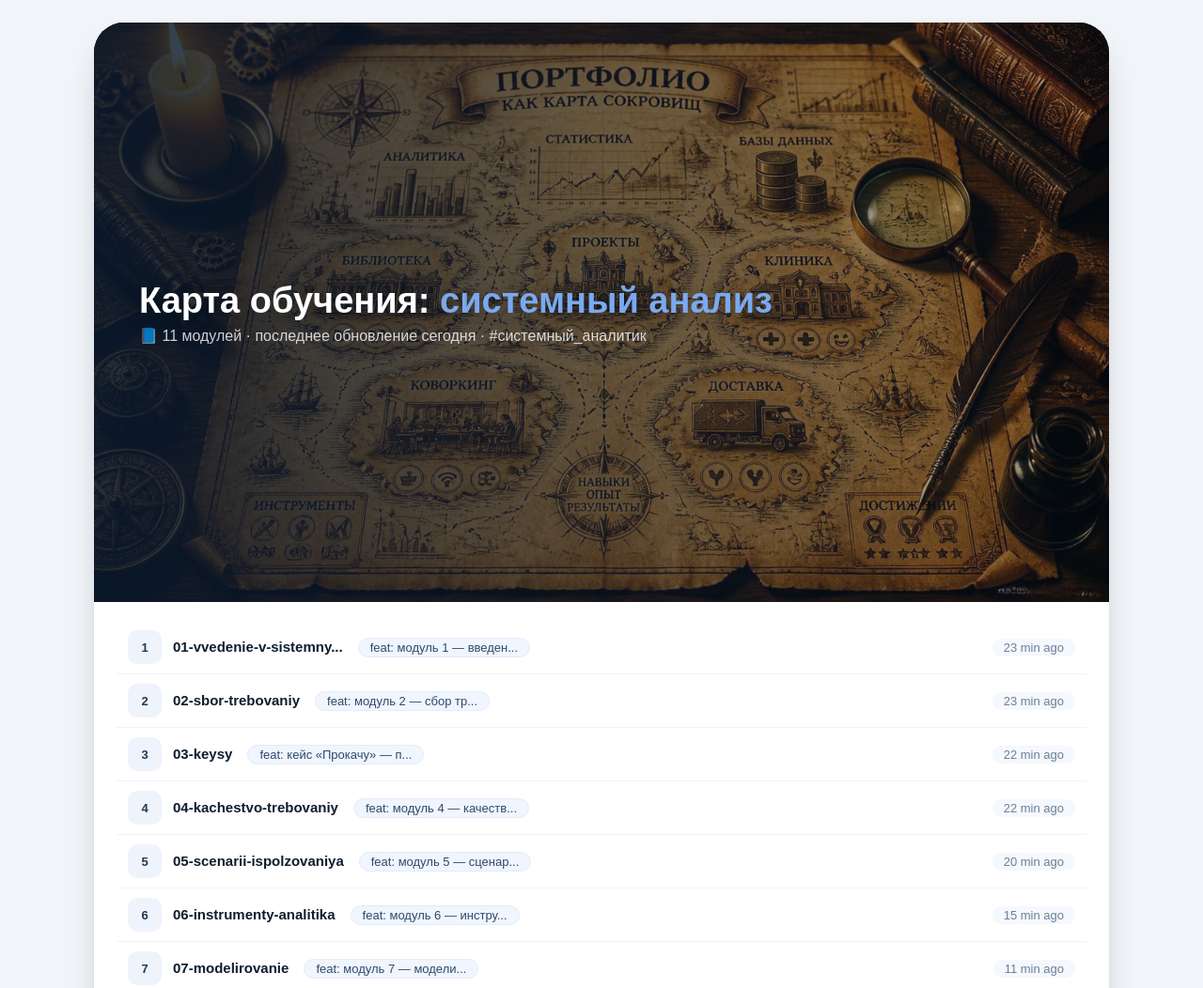
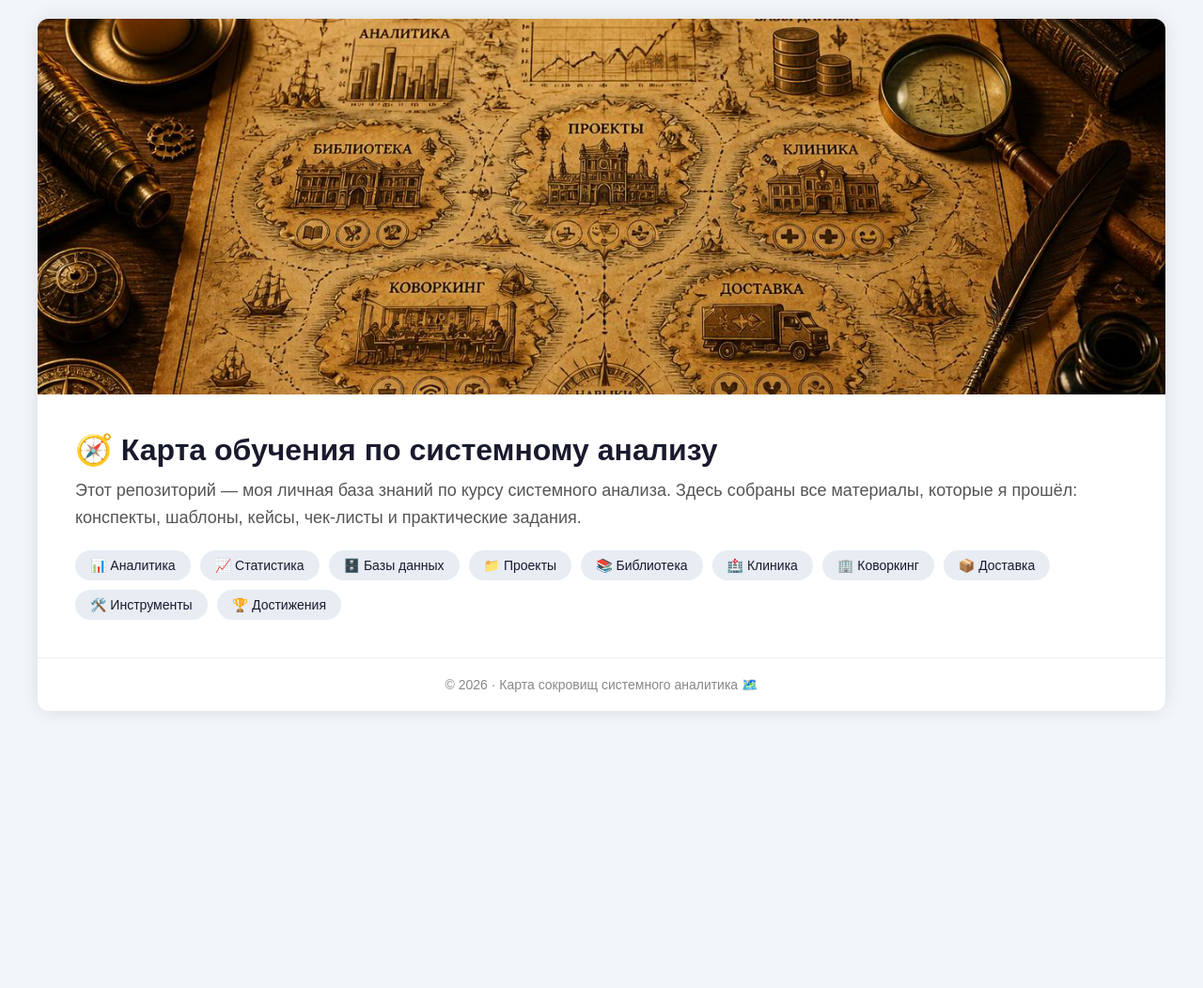
Before and after one commit to h0st0k/sas-101-learning-map, a plain HTML site: page index.html in a window 1280 px wide. Shown: the top 1052 px of the page at 94% size. After the commit the page ends 800 px from the top, so only its background shows below. Drawn offline with Linux system fonts and the light colour scheme.

Commit message:
feat: обновлена главная страница с баннером и структурой портфолио

```diff
--- a/index.html
+++ b/index.html
@@ -3,157 +3,106 @@
 <head>
     <meta charset="UTF-8">
     <meta name="viewport" content="width=device-width, initial-scale=1.0">
-    <title>Карта обучения · системный анализ</title>
+    <title>Карта обучения - системный анализ</title>
     <style>
-        * { margin: 0; padding: 0; box-sizing: border-box; }
+        * {
+            margin: 0;
+            padding: 0;
+            box-sizing: border-box;
+        }
         body {
             background: #f2f5f9;
             font-family: Arial, sans-serif;
             display: flex;
             justify-content: center;
-            align-items: center;
+            align-items: flex-start;
             min-height: 100vh;
-            padding: 24px;
         }
-        .card {
-            max-width: 1080px;
+        .container {
+            max-width: 1200px;
             width: 100%;
             background: #ffffff;
-            border-radius: 32px;
-            box-shadow: 0 20px 40px -12px rgba(0,0,0,0.25);
+            box-shadow: 0 0 20px rgba(0,0,0,0.1);
+            border-radius: 12px;
+            margin: 20px;
             overflow: hidden;
         }
+        /* БАННЕР */
         .banner {
-            position: relative;
             width: 100%;
-            min-height: 200px;
-            background: linear-gradient(145deg, #0b1a2e 0%, #1a2f44 100%);
+            background: #0a0a1a;
+            display: block;
         }
-        .banner-image {
+        .banner img {
             width: 100%;
+            max-height: 400px;
+            object-fit: cover;
             display: block;
-            opacity: 0.85;
         }
-        .banner-overlay {
-            position: absolute;
-            top: 0;
-            left: 0;
-            right: 0;
-            bottom: 0;
-            display: flex;
-            flex-direction: column;
-            justify-content: center;
-            padding: 40px 48px;
-            background: linear-gradient(90deg, rgba(11,26,46,0.85) 0%, rgba(11,26,46,0.4) 60%, rgba(11,26,46,0.1) 100%);
+        /* СОДЕРЖИМОЕ */
+        .content {
+            padding: 40px;
         }
-        .banner-overlay h1 {
-            font-size: 38px;
-            font-weight: 700;
-            color: white;
-            text-shadow: 0 2px 20px rgba(0,0,0,0.3);
+        .content h1 {
+            font-size: 32px;
+            color: #1a1a2e;
+            margin-bottom: 10px;
         }
-        .banner-overlay h1 span {
-            color: #7aa9f0;
+        .content p {
+            font-size: 18px;
+            color: #555;
+            line-height: 1.6;
         }
-        .banner-overlay .sub {
-            font-size: 16px;
-            color: rgba(255,255,255,0.8);
-            margin-top: 6px;
-        }
-        .module-list {
-            padding: 20px 24px;
-            background: #ffffff;
-        }
-        .module-item {
-            display: flex;
-            align-items: center;
-            padding: 10px 12px;
-            border-bottom: 1px solid #f0f3f7;
-            gap: 12px;
-        }
-        .module-item:hover { background: #f8faff; }
-        .module-icon {
-            width: 36px;
-            height: 36px;
-            background: #eef3fc;
-            border-radius: 10px;
-            display: flex;
-            align-items: center;
-            justify-content: center;
-            font-weight: 600;
-            font-size: 13px;
-            color: #1f3a57;
-            flex-shrink: 0;
-        }
-        .module-info {
-            flex: 1;
+        .skills {
             display: flex;
             flex-wrap: wrap;
-            align-items: baseline;
-            gap: 6px 16px;
+            gap: 10px;
+            margin-top: 20px;
         }
-        .module-name {
-            font-weight: 600;
-            font-size: 15px;
-            color: #0c1e30;
+        .skills span {
+            background: #e8ecf3;
+            padding: 8px 16px;
+            border-radius: 20px;
+            font-size: 14px;
+            color: #1a1a2e;
         }
-        .module-commit {
-            font-size: 13px;
-            color: #2e4b6b;
-            background: #f0f5fe;
-            padding: 2px 12px;
-            border-radius: 30px;
-            border: 1px solid #e3ecfa;
+        .footer {
+            text-align: center;
+            padding: 20px;
+            color: #888;
+            font-size: 14px;
+            border-top: 1px solid #eee;
         }
-        .module-time {
-            font-size: 13px;
-            color: #6a7f98;
-            margin-left: auto;
-            white-space: nowrap;
-            background: #f5f8fc;
-            padding: 2px 12px;
-            border-radius: 30px;
-        }
-        .module-time.now {
-            background: #d4e2fa;
-            color: #10437c;
-            font-weight: 600;
-        }
-        .readme-row {
-            background: #f3f8ff;
-            border-radius: 14px;
-            margin-top: 12px;
-            padding: 12px 16px;
-            display: flex;
-            align-items: center;
-            gap: 12px;
-            border: 1px solid #deeaf9;
-        }
-        .readme-row .module-icon { background: #d4e2fa; color: #0f3b6b; }
     </style>
 </head>
 <body>
-    <div class="card">
+    <div class="container">
+        <!-- БАННЕР -->
         <div class="banner">
-            <img src="banner.jpg" alt="Карта обучения" class="banner-image" onerror="this.style.display='none'">
-            <div class="banner-overlay">
-                <h1>Карта обучения: <span>системный анализ</span></h1>
-                <div class="sub">📘 11 модулей · последнее обновление сегодня · #системный_аналитик</div>
+            <img src="banner.jpg" alt="Карта сокровищ — Портфолио аналитика">
+        </div>
+
+        <!-- ОСНОВНОЕ СОДЕРЖИМОЕ -->
+        <div class="content">
+            <h1>🧭 Карта обучения по системному анализу</h1>
+            <p>Этот репозиторий — моя личная база знаний по курсу системного анализа. Здесь собраны все материалы, которые я прошёл: конспекты, шаблоны, кейсы, чек-листы и практические задания.</p>
+
+            <div class="skills">
+                <span>📊 Аналитика</span>
+                <span>📈 Статистика</span>
+                <span>🗄️ Базы данных</span>
+                <span>📁 Проекты</span>
+                <span>📚 Библиотека</span>
+                <span>🏥 Клиника</span>
+                <span>🏢 Коворкинг</span>
+                <span>📦 Доставка</span>
+                <span>🛠️ Инструменты</span>
+                <span>🏆 Достижения</span>
             </div>
         </div>
-        <div class="module-list">
-            <div class="module-item"><div class="module-icon">1</div><div class="module-info"><span class="module-name">01-vvedenie-v-sistemny...</span><span class="module-commit">feat: модуль 1 — введен...</span></div><span class="module-time">23 min ago</span></div>
-            <div class="module-item"><div class="module-icon">2</div><div class="module-info"><span class="module-name">02-sbor-trebovaniy</span><span class="module-commit">feat: модуль 2 — сбор тр...</span></div><span class="module-time">23 min ago</span></div>
-            <div class="module-item"><div class="module-icon">3</div><div class="module-info"><span class="module-name">03-keysy</span><span class="module-commit">feat: кейс «Прокачу» — п...</span></div><span class="module-time">22 min ago</span></div>
-            <div class="module-item"><div class="module-icon">4</div><div class="module-info"><span class="module-name">04-kachestvo-trebovaniy</span><span class="module-commit">feat: модуль 4 — качеств...</span></div><span class="module-time">22 min ago</span></div>
-            <div class="module-item"><div class="module-icon">5</div><div class="module-info"><span class="module-name">05-scenarii-ispolzovaniya</span><span class="module-commit">feat: модуль 5 — сценар...</span></div><span class="module-time">20 min ago</span></div>
-            <div class="module-item"><div class="module-icon">6</div><div class="module-info"><span class="module-name">06-instrumenty-analitika</span><span class="module-commit">feat: модуль 6 — инстру...</span></div><span class="module-time">15 min ago</span></div>
-            <div class="module-item"><div class="module-icon">7</div><div class="module-info"><span class="module-name">07-modelirovanie</span><span class="module-commit">feat: модуль 7 — модели...</span></div><span class="module-time">11 min ago</span></div>
-            <div class="module-item"><div class="module-icon">8</div><div class="module-info"><span class="module-name">08-rabota-s-API</span><span class="module-commit">feat: модуль 8 — работа ...</span></div><span class="module-time">9 min ago</span></div>
-            <div class="module-item"><div class="module-icon">9</div><div class="module-info"><span class="module-name">09-rabota-s-BD</span><span class="module-commit">feat: модуль 9 — работа ...</span></div><span class="module-time">2 min ago</span></div>
-            <div class="module-item"><div class="module-icon">10</div><div class="module-info"><span class="module-name">10-sistematizaciya-dan...</span><span class="module-commit">feat: модуль 10 — систе...</span></div><span class="module-time">1 min ago</span></div>
-            <div class="module-item"><div class="module-icon">11</div><div class="module-info"><span class="module-name">11-oformlenie-trebovaniy</span><span class="module-commit">feat: модуль 11 — оформ...</span></div><span class="module-time now">now</span></div>
-            <div class="readme-row"><div class="module-icon">📄</div><div class="module-info"><span class="module-name">README.md</span><span class="module-commit">init: карта обучения по си...</span></div><span class="module-time">42 min ago</span></div>
+
+        <div class="footer">
+            © 2026 · Карта сокровищ системного аналитика 🗺️
         </div>
     </div>
 </body>
```
